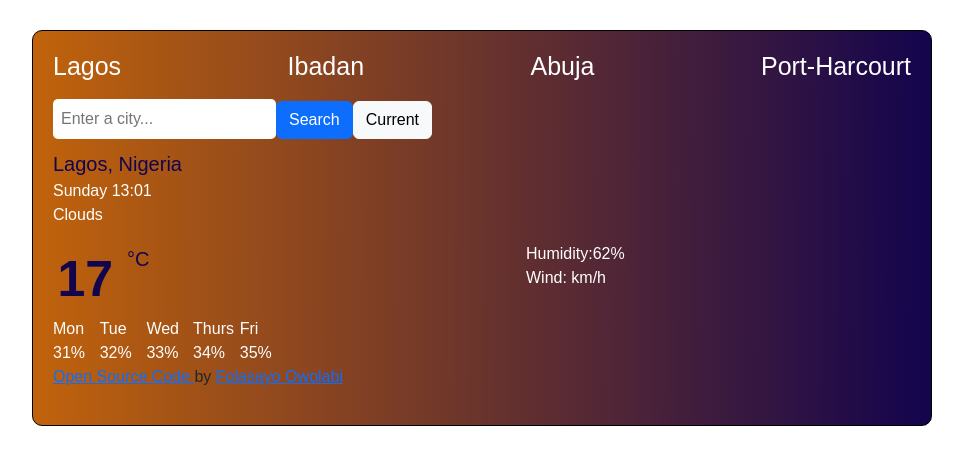
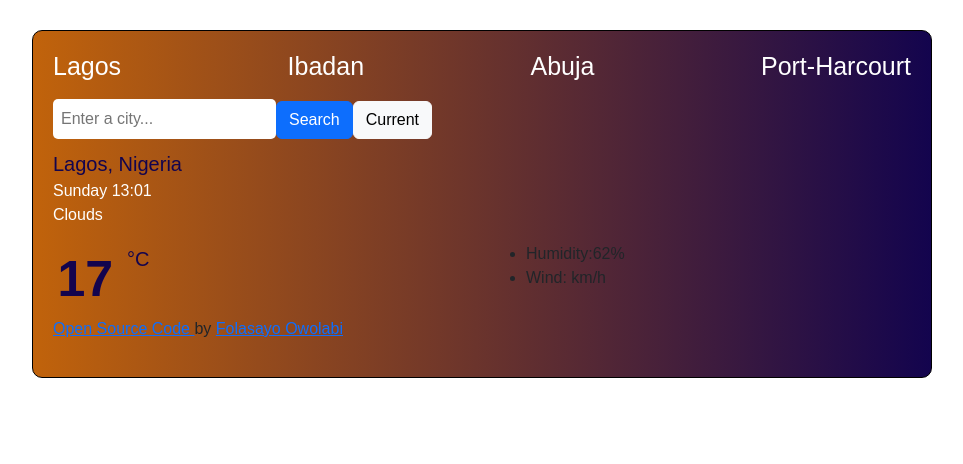
Before and after one commit to DPearls/react-weather-app, a React (Create React App) app: page / in a window 1280 px wide. Shown: the top 464 px of the page, without its empty margins (158-1121 px from the left). Built offline with nearby package versions, Linux system fonts and the light colour scheme.

Commit message:
Removed the forecast and h1 cities

```diff
--- a/src/App.js
+++ b/src/App.js
@@ -70,46 +70,6 @@ function App() {
           </div>
         </div>
       </div>
-      <div className="Forecast">
-        <div className="Days">
-          <div className="row">
-            <div className="col-md-2">
-              <span>Mon</span>
-            </div>
-            <div className="col-md-2">
-              <span>Tue</span>
-            </div>
-            <div className="col-md-2">
-              <span>Wed</span>
-            </div>
-            <div className="col-md-2">
-              <span>Thurs</span>
-            </div>
-            <div className="col-md-2">
-              <span>Fri</span>
-            </div>
-          </div>
-          <div className="Humid-wind">
-            <div className="row">
-              <div className="col-md-2">
-                <span>31%</span>
-              </div>
-              <div className="col-md-2">
-                <span>32%</span>
-              </div>
-              <div className="col-md-2">
-                <span>33%</span>
-              </div>
-              <div className="col-md-2">
-                <span>34%</span>
-              </div>
-              <div className="col-md-2">
-                <span>35%</span>
-              </div>
-            </div>
-          </div>
-        </div>
-      </div>
       <p>
         <a
           className="App-link"
--- a/src/styles.css
+++ b/src/styles.css
@@ -65,17 +65,3 @@ input[type="search"] {
   top: -30px;
   color: #13044e;
 }
-li {
-  list-style: none;
-}
-.Humidy {
-  color: white;
-}
-.Windy {
-  color: white;
-}
-.Forecast {
-  color: white;
-  display: flex;
-  justify-content: space-between;
-}
```
